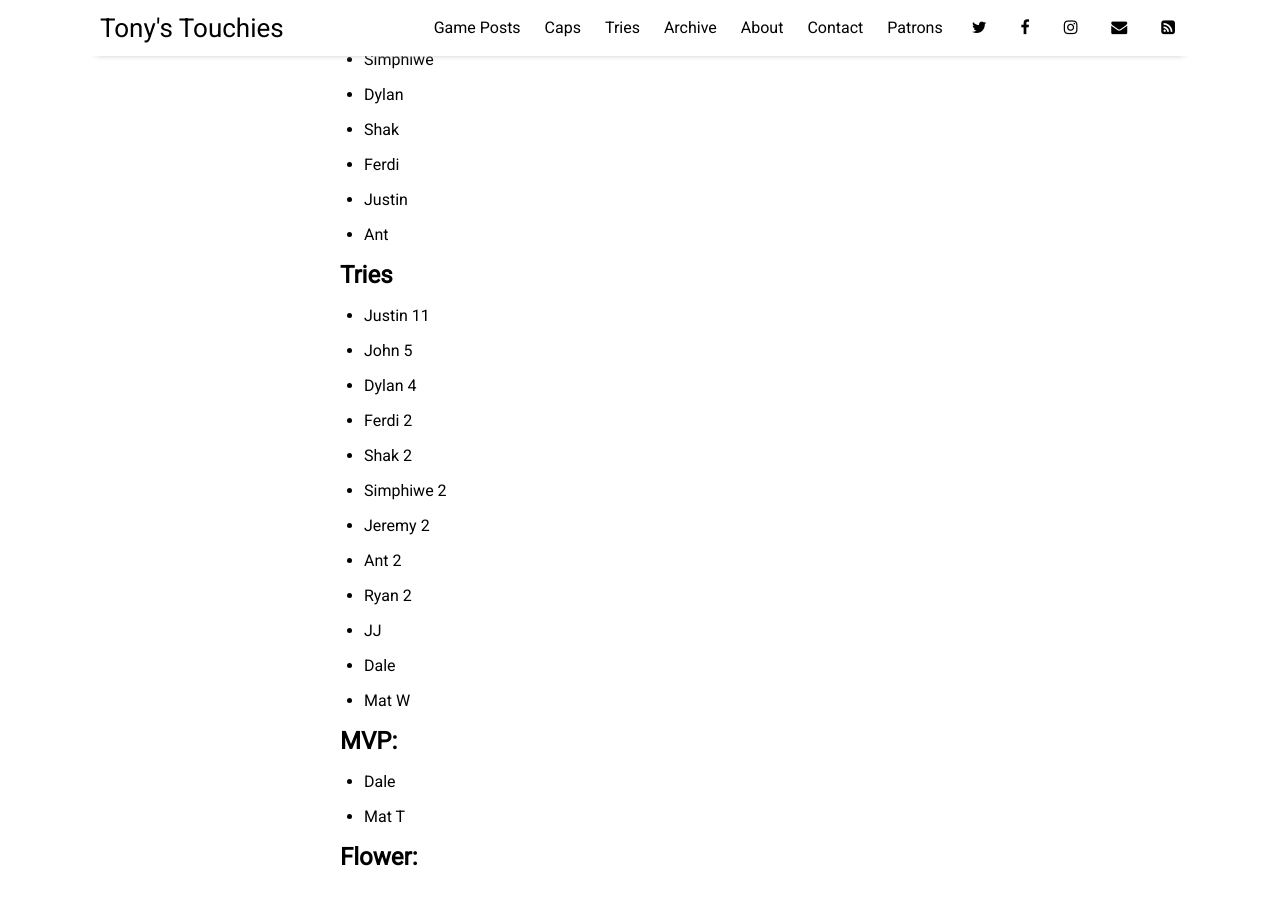
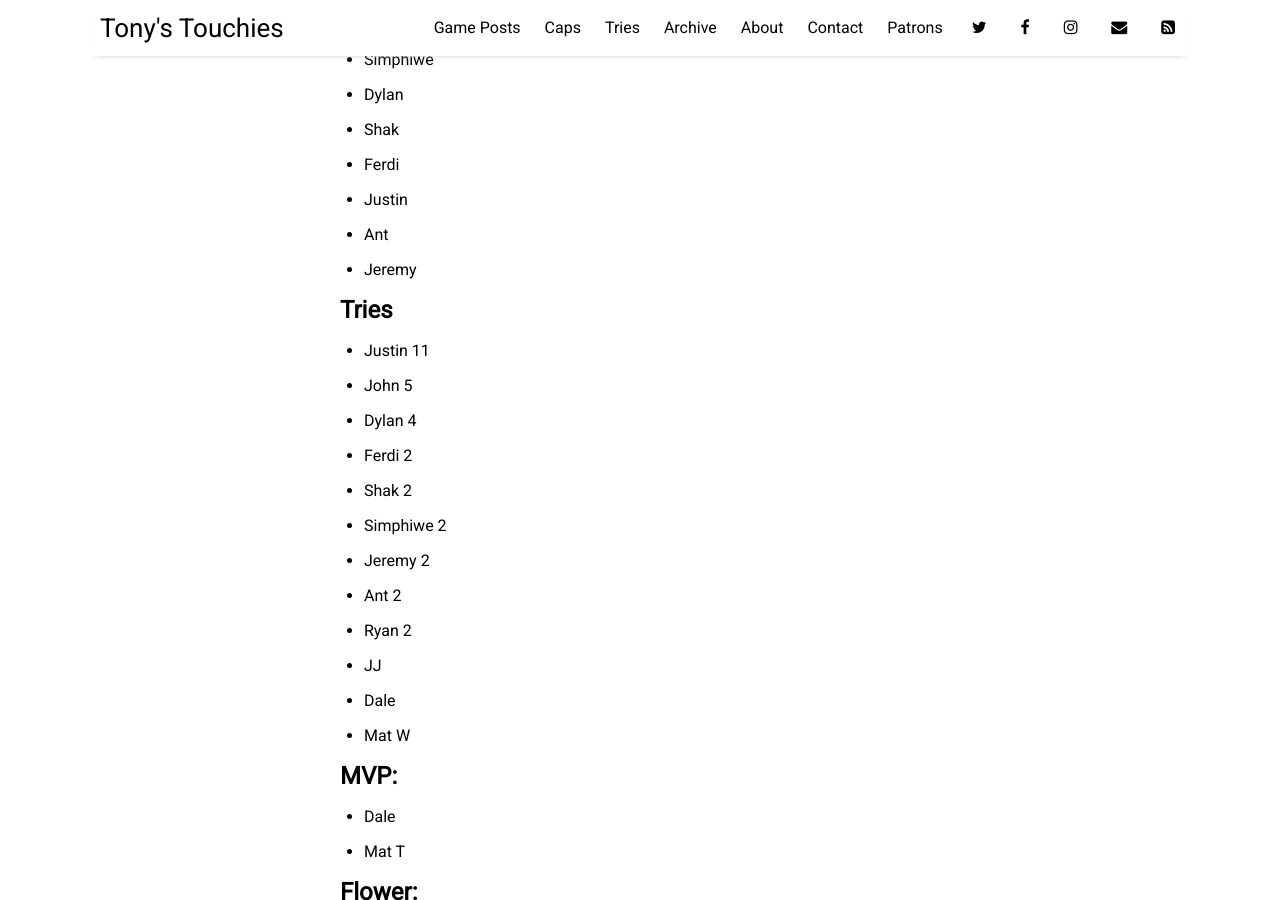
Before and after one commit to sundayrugby/sundayrugby.github.io, a Jekyll site: the page built from _posts/2024-05-05-CN.md, in a window 1280 px wide and 900 px high, scrolled down 833 px. Built offline with Jekyll 4.4.1, drawn with Linux system fonts in a browser that asks for light colours; nearby versions of some CDN libraries.

Commit message:
Update 2024-05-05-CN.md

```diff
--- a/_posts/2024-05-05-CN.md
+++ b/_posts/2024-05-05-CN.md
@@ -25,6 +25,7 @@ image: 2024_05_05.jpg
 * Ferdi
 * Justin
 * Ant
+* Jeremy
 
 ## Tries
 
```
